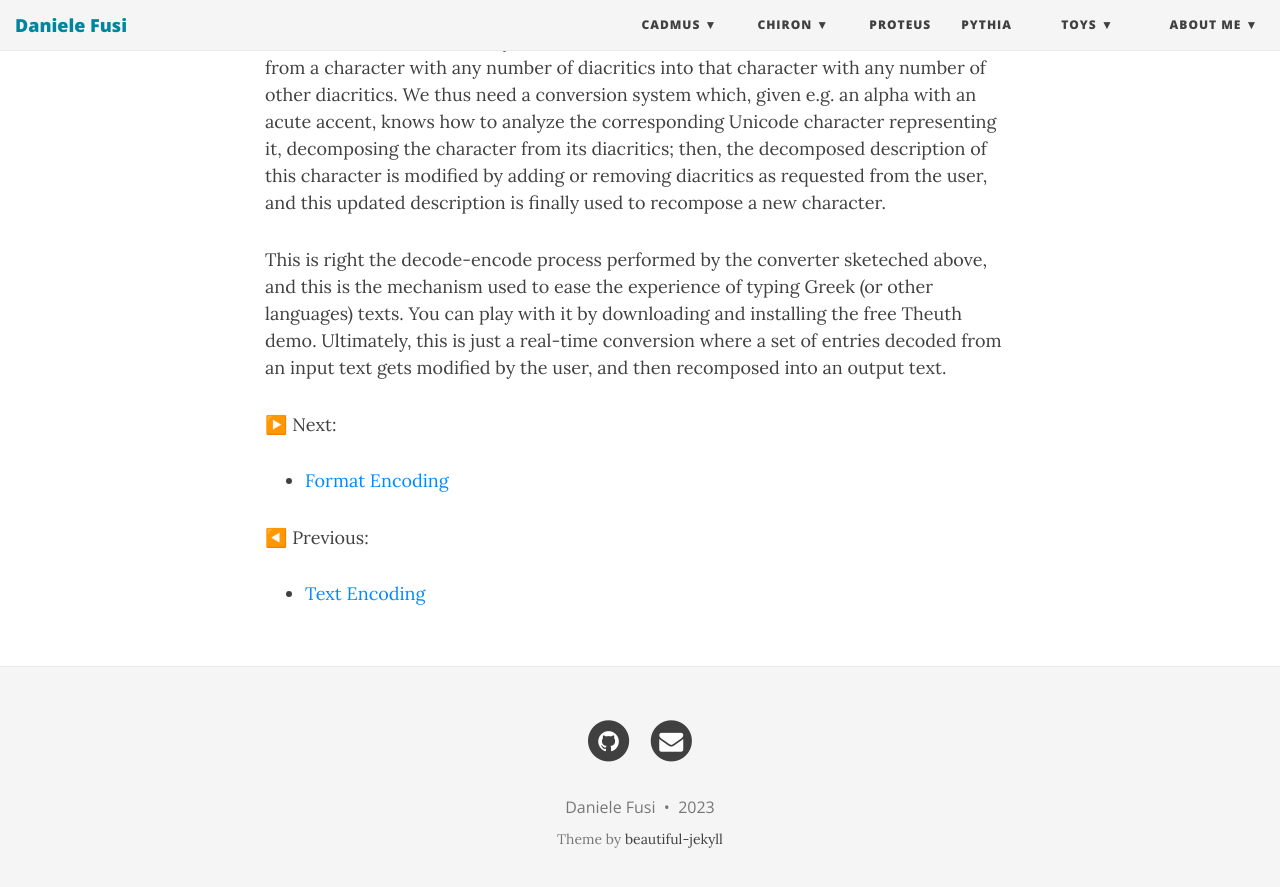
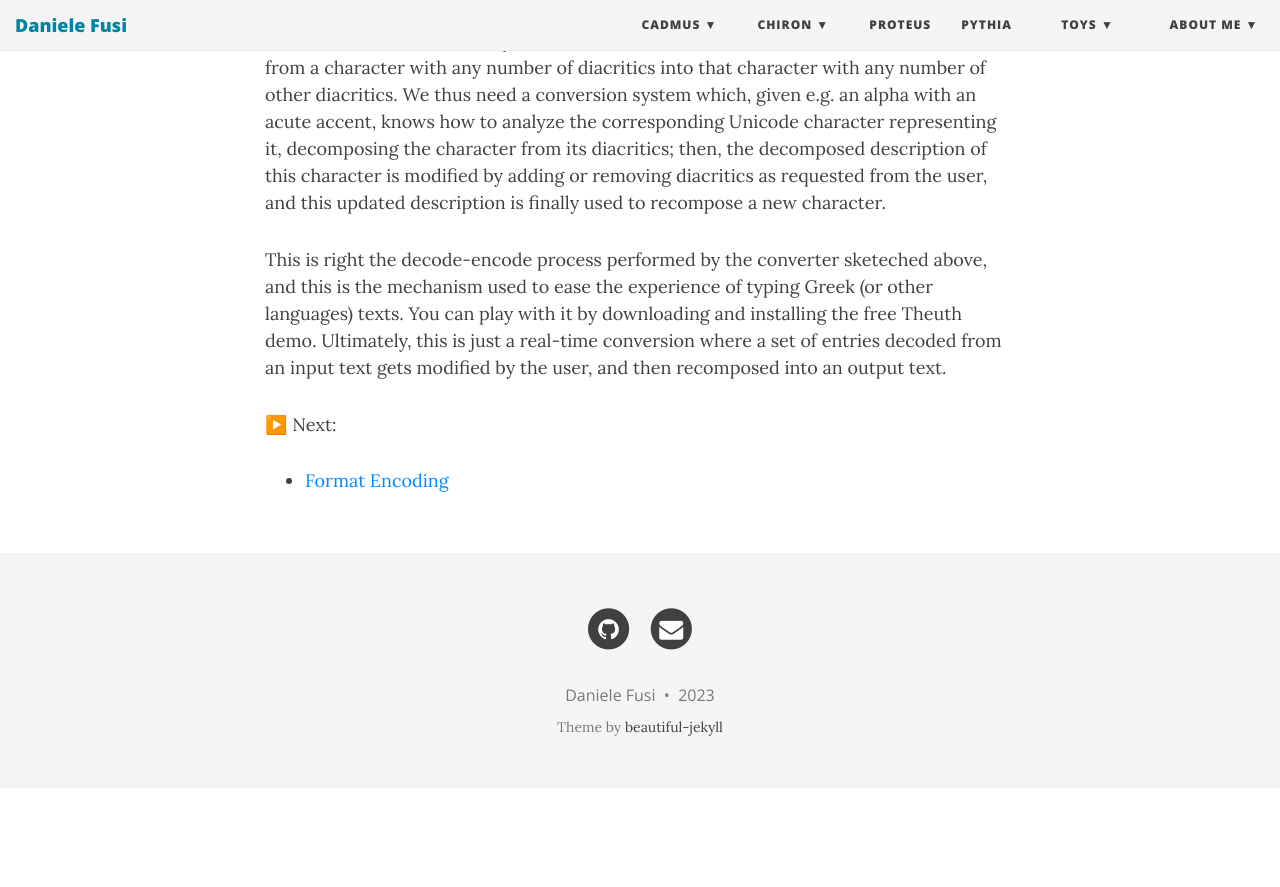
Before and after one commit to Myrmex/overview, a Jekyll site: the page built from proteus/proteus-encoding.md, in a window 1280 px wide and 900 px high, scrolled down 9935 px. Shown: the top 887 px of the window. Built offline with Jekyll 4.4.1, drawn with Linux system fonts in a browser that asks for light colours; nearby versions of some CDN libraries; after the commit the page ends 10723 px from its top, so only the background shows below that.

Commit message:
Proteus links

```diff
--- a/proteus/proteus-encoding.md
+++ b/proteus/proteus-encoding.md
@@ -160,8 +160,4 @@
 
 ▶️ Next:
 
-- [Format Encoding](./proteus/proteus-format.md)
-
-◀️ Previous:
-
-- [Text Encoding](./proteus/proteus-encoding.md)
+- [Format Encoding](proteus-format.md)
```
Also changed, not shown: proteus/proteus-format.md (+4 -0 lines).
